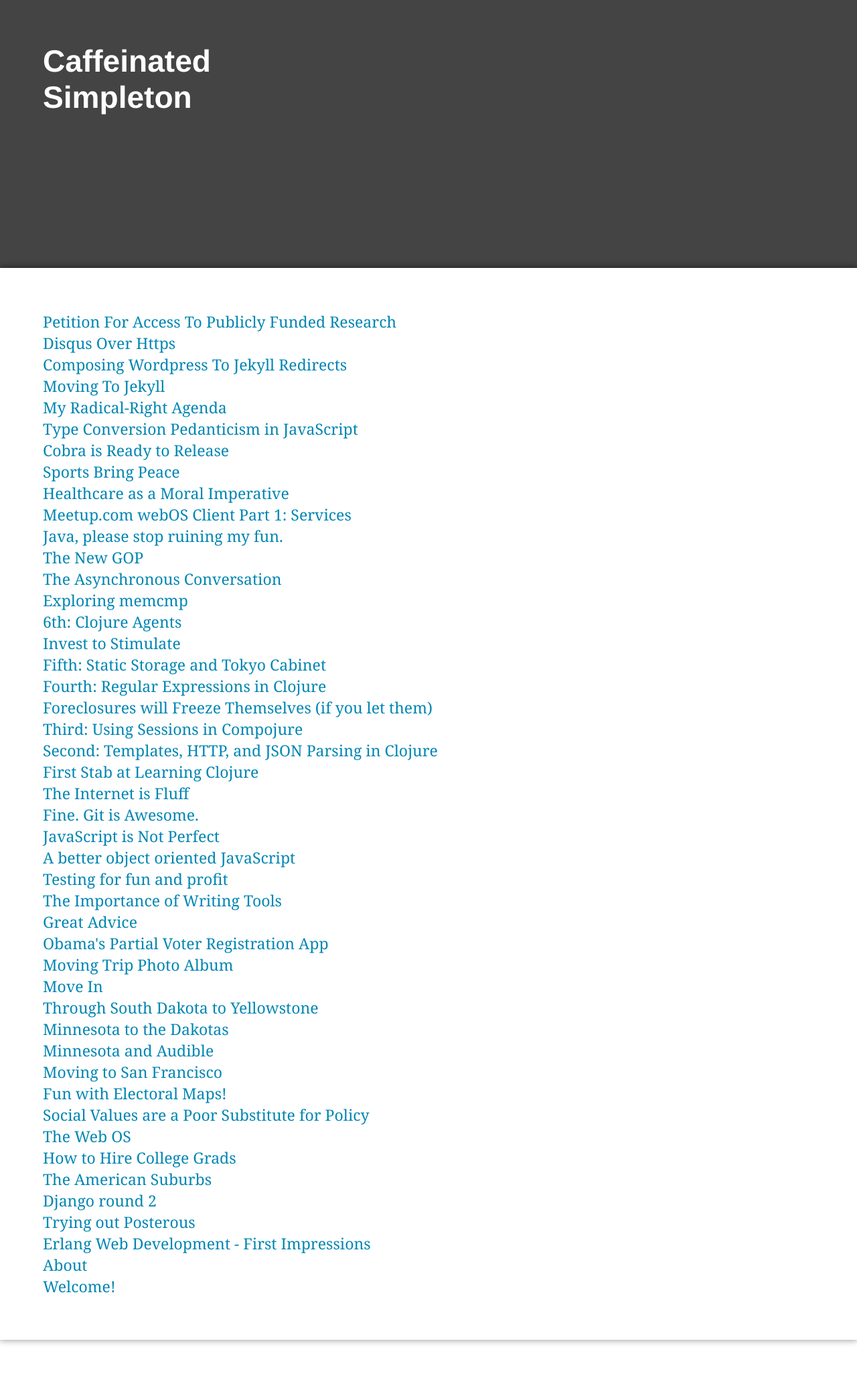
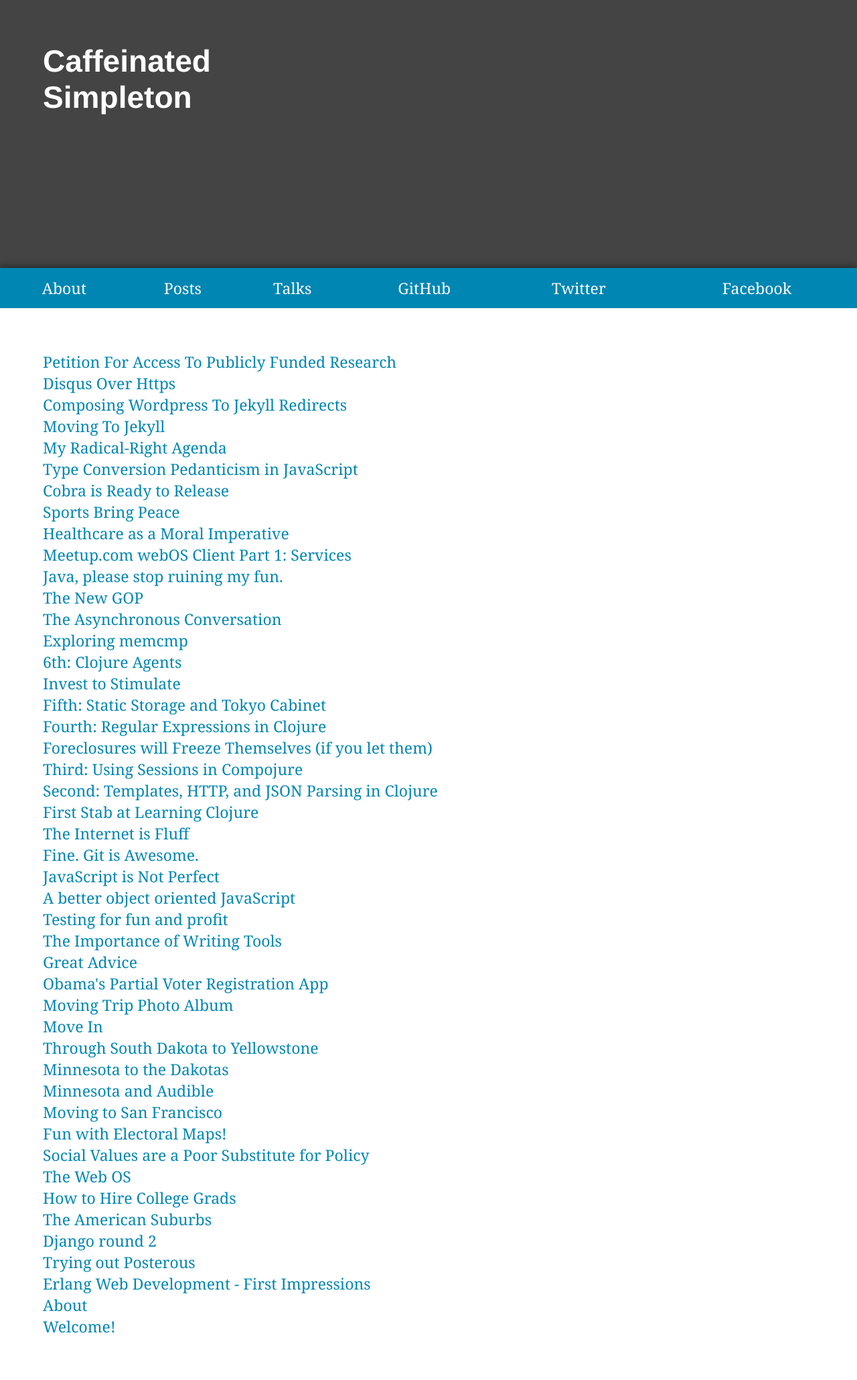
Before and after one commit to JustinTulloss/caffeinated-simpleton, a Jekyll site: the page built from index.html, in a window 1280 px wide. Shown: the whole page at 67% size. Built offline with Jekyll 4.4.1, drawn with Linux system fonts in a browser that asks for light colours; nearby versions of some CDN libraries; Markdown is read by kramdown in place of the engine named in the settings; comment, search, counter and statistics services are not loaded.

Commit message:
Add some more links to the home page

```diff
--- a/css/home.css
+++ b/css/home.css
@@ -1,11 +1,39 @@
-ol {
+nav {
+    line-height: 60px;
+}
+
+nav table {
+    width: 100%;
+    text-align: center;
+}
+
+nav table td {
+    background-color: #0086B3;
+}
+
+nav table td:hover {
+    background-color: rgb(39, 157, 197);
+    -webkit-transition: background-color 150ms linear;
+    -moz-transition: background-color 150ms linear;
+    -o-transition: background-color 150ms linear;
+    -ms-transition: background-color 150ms linear;
+    transition: background-color 150ms linear;
+}
+
+nav table td a,
+nav table td a:hover,
+nav table td a:visited {
+    color: white;
+    text-decoration: none;
+}
+
+#posts {
     list-style-type: none;
-    padding: 0;
+    padding: 5%;
     margin: 0;
 }
 
 section {
-    padding: 5%;
     margin-top: 400px;
     background: white;
     box-shadow: 0px -1px 10px 1px rgba(0,0,0,0.45);
--- a/index.html
+++ b/index.html
@@ -25,7 +25,19 @@ mixpanel.init("16c06d1a0632fd99ebc0f3a56987a9c1");
       <h1>Caffeinated <br /> Simpleton</h1>
     </div>
     <section>
-      <ol>
+      <nav>
+        <table cellspacing="0" cellpadding="0">
+          <tr>
+            <td><a href="/about.html">About</a></td>
+            <td><a href="#posts">Posts</a></td>
+            <td><a href="/talks.html">Talks</a></td>
+            <td><a href="https://github.com/JustinTulloss" target="_blank">GitHub</a></td>
+            <td><a href="https://twitter.com/justin_tulloss" target="_blank">Twitter</a></td>
+            <td><a href="https://www.facebook.com/justin.tulloss" target="_blank">Facebook</a></td>
+          </tr>
+        </table>
+      </nav>
+      <ol id="posts">
         {% for post in site.posts %}
           <li><a href="{{ post.url }}">{{ post.title }}</a></li>
         {% endfor %}
```
